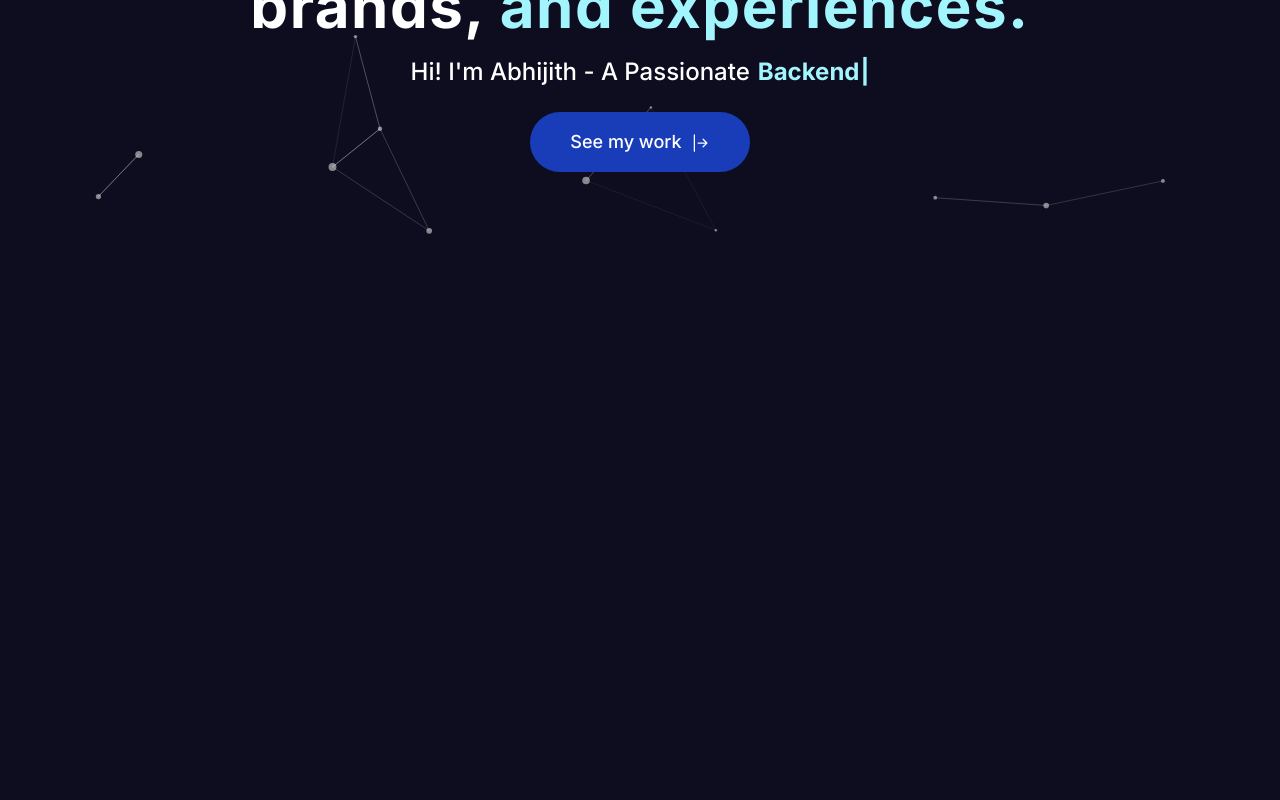
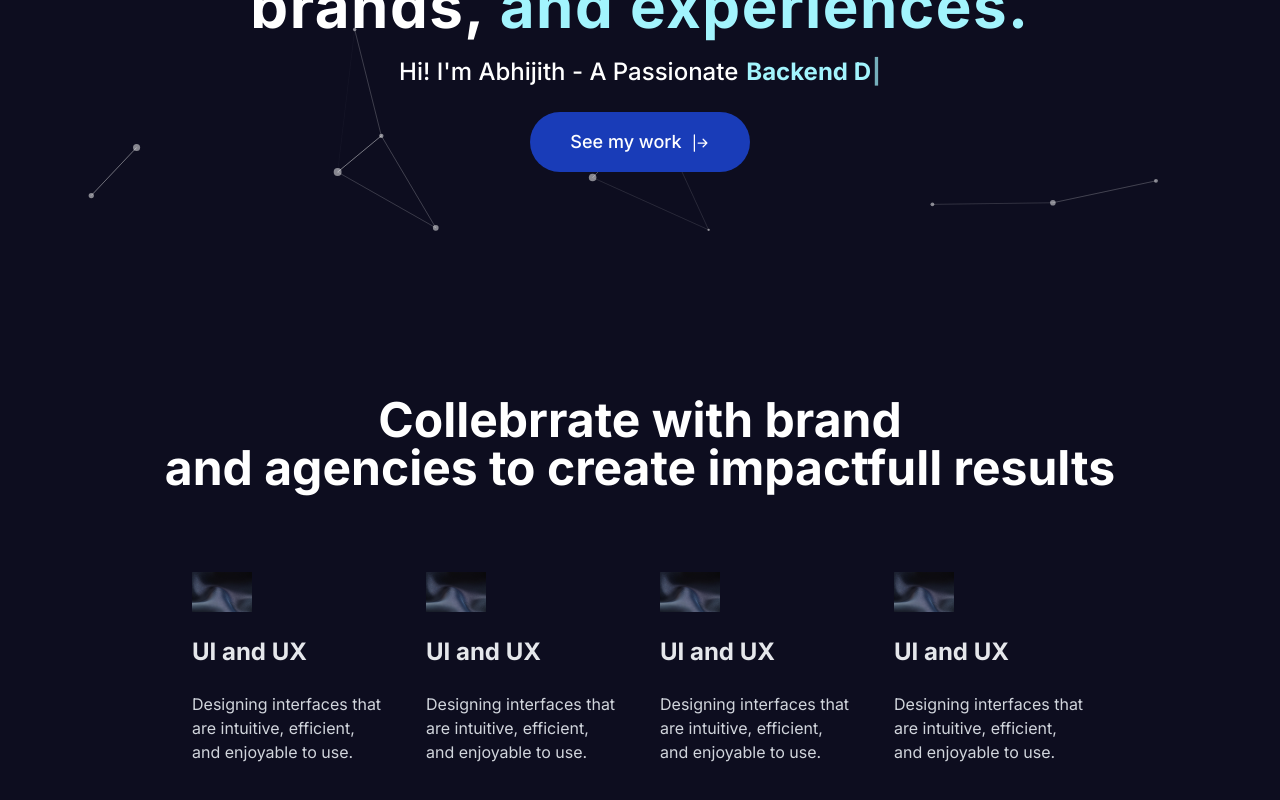
Before and after one commit to abhijithpr08/MERN-Stack-Developer---Portfolio---Abhijith-PR, a Next.js app: page / in a window 1280 px wide. Shown: the part 468-1268 px from the top of the page. Before the commit the page ends 800 px from the top, so only its background shows below. Built offline with nearby package versions, Linux system fonts and the light colour scheme.

Commit message:
serivce section completed

```diff
--- a/components/Home/Home.tsx
+++ b/components/Home/Home.tsx
@@ -1,10 +1,12 @@
 import React from 'react'
 import Hero from './Hero/Hero'
+import Services from './Services/Services'
 
 const Home = () => {
   return (
     <div className='overflow-hidden'>
       <Hero/>
+      <Services/>
     </div>
   )
 }
--- /dev/null
+++ b/components/Home/Services/ServiceCard.tsx
@@ -0,0 +1,24 @@
+import Image from 'next/image';
+import React from 'react'
+
+type Props = {
+  icon:string;
+  name:string;
+  description:string;
+}
+
+const ServiceCard = ({description,icon,name}:Props) => {
+  return (
+    <div>
+      <Image src={icon} alt='img' width={60} height={60}/>
+      <h1 className='mt-6 text-xl md:text-2xl font-bold text-gray-200'>
+        {name}
+      </h1>
+      <p className='mt-6 text-gray-300'>
+        {description}
+      </p>
+    </div>
+  )
+}
+
+export default ServiceCard
--- /dev/null
+++ b/components/Home/Services/Services.tsx
@@ -0,0 +1,45 @@
+import React from 'react'
+import ServiceCard from './ServiceCard'
+
+const Services = () => {
+  return (
+    <div className='pt-16 pb-16'>
+      <h1 className='text-center text-2xl md:text-4xl xl:text-5xl font-bold text-white'>
+        Collebrrate with brand <br /> and agencies to create impactfull results
+      </h1>
+      <div className='w-[90%] sm:w-[70%] mx-auto grid grid-cols-1 md:grid-cols-2 xl:grid-cols-4 gap-10 mt-20
+      items-center'>
+        <div>
+          <ServiceCard
+            icon="/images/pic2.jpg"
+            name="UI and UX"
+            description="Designing interfaces that are intuitive, efficient, and enjoyable to use."
+            />
+        </div>
+        <div>
+          <ServiceCard
+            icon="/images/pic2.jpg"
+            name="UI and UX"
+            description="Designing interfaces that are intuitive, efficient, and enjoyable to use."
+            />
+        </div>
+        <div>
+          <ServiceCard
+            icon="/images/pic2.jpg"
+            name="UI and UX"
+            description="Designing interfaces that are intuitive, efficient, and enjoyable to use."
+            />
+        </div>
+        <div>
+          <ServiceCard
+            icon="/images/pic2.jpg"
+            name="UI and UX"
+            description="Designing interfaces that are intuitive, efficient, and enjoyable to use."
+            />
+        </div>
+      </div>
+    </div>
+  )
+}
+
+export default Services
```
Also changed, not shown: public/images/pic2.jpg (added).
